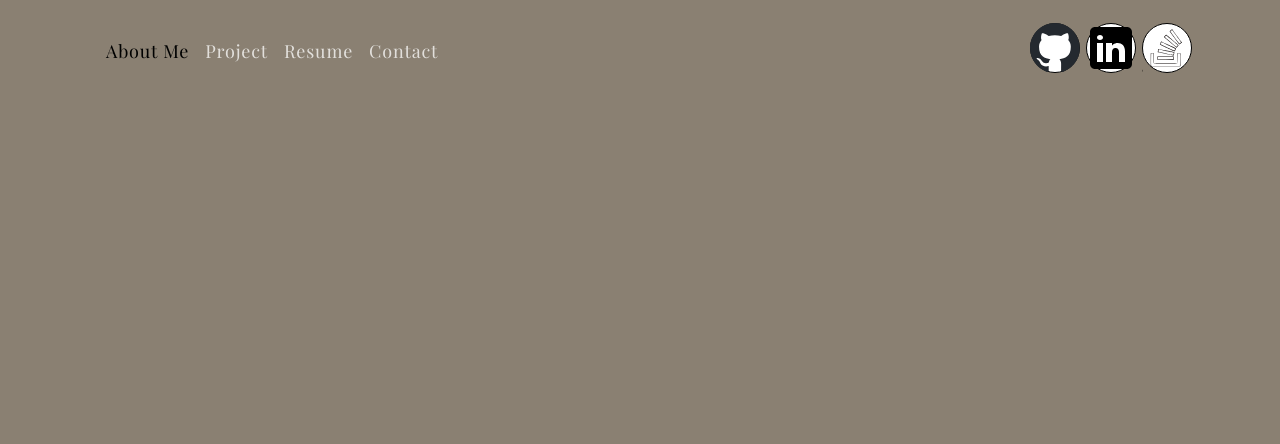
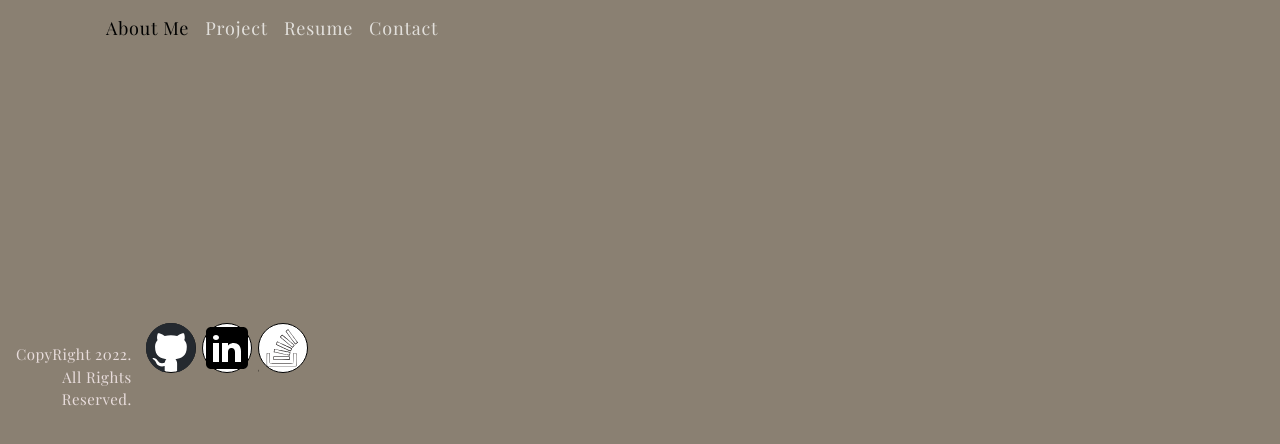
Before and after one commit to sandyvzqz/sandyvPortfolio, a React (Vite) app: page / in a window 1280 px wide. Shown: the top 444 px of the page. Built offline with nearby package versions, Linux system fonts and the light colour scheme; a web font is replaced by a local one.

Commit message:
Added footer component

```diff
--- a/src/App.jsx
+++ b/src/App.jsx
@@ -1,7 +1,7 @@
 import Navigation from './components/Navigation';
 // import Header from './components/Header';
 // import Project from './components/Project';
-// import Footer from './components/Footer';
+import Footer from './components/Footer';
 import './App.css'
 
 function App() {
@@ -11,7 +11,7 @@ function App() {
       {/* < Header /> */}
       {/* project will need a nested project card component */}
       {/* < Project /> */}
-      {/* < Footer /> */}
+      < Footer />
     </div>
   )
 }
--- a/src/components/Footer.jsx
+++ b/src/components/Footer.jsx
@@ -1,8 +1,27 @@
-// import CSS file for styling
-
+import { Container, Row, Col } from 'react-bootstrap';
+import github from '../assets/images/github.svg';
+import linkedIn from '../assets/images/linkedIn.svg';
+import stackOverflow from '../assets/images/stackOverflow.svg';
 
 function Footer(){
-
-}
+    return(
+        <footer className="footer">
+            <Container>
+                {/* className="align-item-center" */}
+                <Row >
+                    {/* text-center  */}
+                    <Col sm={6} className="text-center text-sm-end">
+                        <div className="social-icon">
+                            <a href="github.com/sandyvzqz"><img src={github} alt="github logo"/></a>
+                            <a href="linkedin.com"><img src={linkedIn} alt="linkedIn logo"/></a>
+                            <a href="stackoverflow.com"><img src={stackOverflow} alt="stackOverflow logo"/></a>
+                        </div>
+                        <p>CopyRight 2022. All Rights Reserved.</p>
+                    </Col>
+                </Row>
+            </Container>
+        </footer>
+    )
+};
 
 export default Footer;
--- a/src/components/Navigation.jsx
+++ b/src/components/Navigation.jsx
@@ -1,10 +1,6 @@
 import { useState , useEffect} from 'react';
 import  { Navbar, Container, Nav } from 'react-bootstrap';
 import '../App.css';
-// importing image/logos from assets library
-import github from '../assets/images/github.svg';
-import linkedIn from '../assets/images/linkedIn.svg';
-import stackOverflow from '../assets/images/stackOverflow.svg';
 
 function Navigation(){
     const [activeLink, setActiveLink] = useState('about-me');
@@ -38,13 +34,6 @@ function Navigation(){
               <Nav.Link href="#resume" className={activeLink ==='resume' ? 'active navbar-link': 'navbar-link'} onClick={()=> onUpdateActiveLink('resume')}>Resume</Nav.Link>
               <Nav.Link href="#contact" className={activeLink ==='contact' ? 'active navbar-link': 'navbar-link'} onClick={()=> onUpdateActiveLink('contact')}>Contact</Nav.Link>
             </Nav>
-            <span className="navbar-text">
-              <div className="social-icon">
-                <a href="github.com/sandyvzqz"><img src={github} alt="github logo"/></a>
-                <a href="linkedin.com"><img src={linkedIn} alt="linkedIn logo"/></a>
-                <a href="stackoverflow.com"><img src={stackOverflow} alt="stackOverflow logo"/></a>
-              </div>
-            </span>
           </Navbar.Collapse>
         </Container>
       </Navbar>
```
